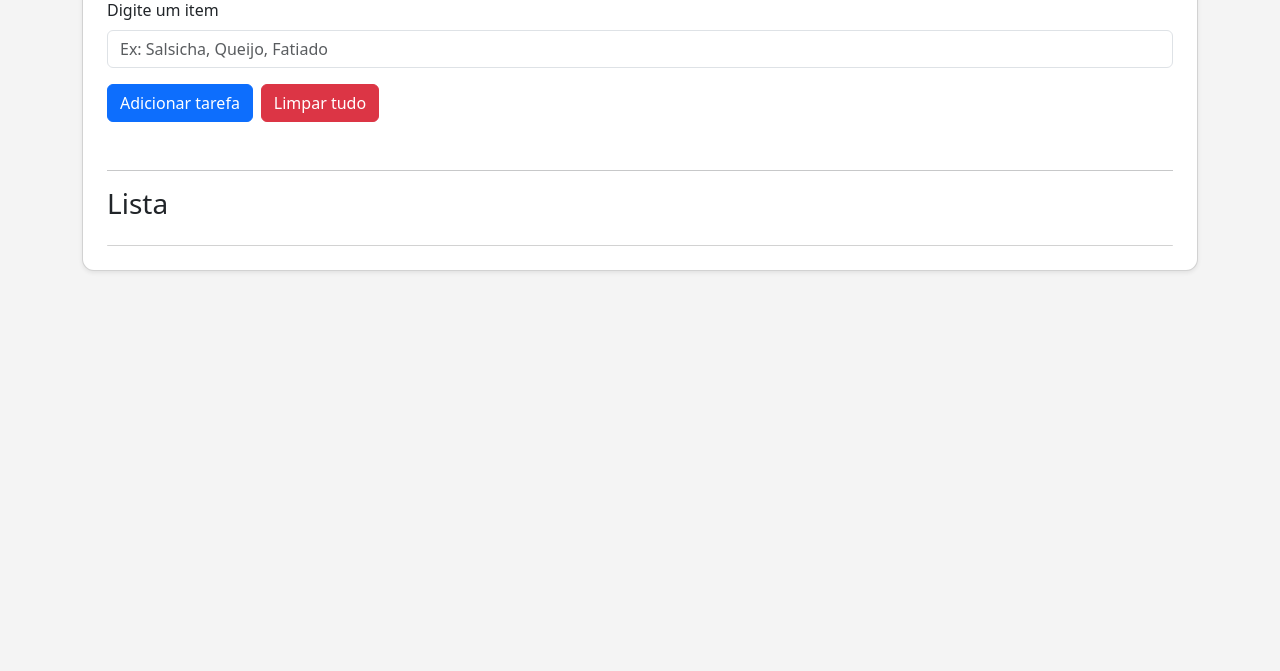
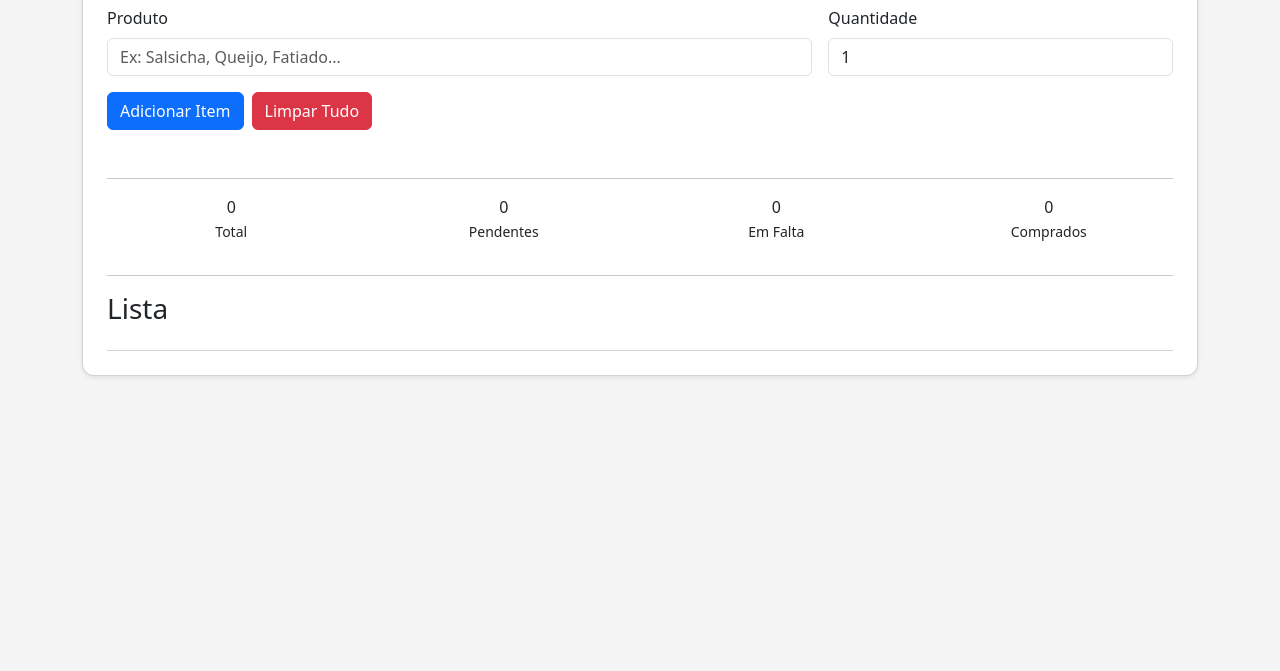
Before and after one commit to wilsonmesquutaa-source/Lista-de-tarefas-PH, a plain HTML site: page index.html in a window 1280 px wide. Shown: the part 129-800 px from the top of the page. Drawn offline with nearby package versions, Linux system fonts and the light colour scheme.

Commit message:
Update index.html

```diff
--- a/index.html
+++ b/index.html
@@ -4,58 +4,115 @@
 <meta charset="utf-8">
 <meta name="viewport" content="width=device-width, initial-scale=1">
 
-  <title>Lista com localStorage e JSON</title>
+<title>Lista de Compras</title>
 
 <link rel="manifest" href="manifest.json">
 <meta name="theme-color" content="#0d6efd">
+
 <link href="https://cdn.jsdelivr.net/npm/bootstrap@5.3.3/dist/css/bootstrap.min.css" rel="stylesheet">
 <link rel="stylesheet" href="assets/css/style.css">
 </head>
 
 <body>
 
-
-
 <main class="container my-5">
 
-    <section class="card p-4 shadow-sm">
+<div class="card p-4 shadow-sm">
 
-      <h2 class="mb-3">Lista do que comprar</h2>
+<h2 class="mb-4">🛒 Lista de Compras</h2>
 
-      <div class="mb-3">
-        <label for="inputTarefa" class="form-label">Digite um item</label>
+<div class="row g-3">
+
+<div class="col-md-8">
+<label class="form-label">Produto</label>
 <input
 type="text"
 id="inputTarefa"
 class="form-control"
-          placeholder="Ex: Salsicha, Queijo, Fatiado"
+placeholder="Ex: Salsicha, Queijo, Fatiado..."
 >
 </div>
 
-      <div class="d-flex gap-2 flex-wrap">
+<div class="col-md-4">
+<label class="form-label">Quantidade</label>
+<input
+type="number"
+id="inputQuantidade"
+class="form-control"
+placeholder="1"
+min="1"
+value="1"
+>
+</div>
+
+</div>
+
+<div class="d-flex gap-2 flex-wrap mt-3">
+
 <button id="btnAdicionar" class="btn btn-primary">
-          Adicionar tarefa
+Adicionar Item
 </button>
 
 <button id="btnLimparTudo" class="btn btn-danger">
-          Limpar tudo
+Limpar Tudo
 </button>
+
+<button
+id="btnRestaurar"
+class="btn btn-secondary d-none"
+>
+↩ Restaurar Lista
+</button>
+
 </div>
 
 <p id="mensagem" class="mt-3 fw-bold"></p>
 
 <hr>
 
+<div class="row text-center mb-3">
+
+<div class="col-6 col-md-3">
+<div class="contador-card">
+<div id="totalItens">0</div>
+<small>Total</small>
+</div>
+</div>
+
+<div class="col-6 col-md-3">
+<div class="contador-card">
+<div id="totalPendentes">0</div>
+<small>Pendentes</small>
+</div>
+</div>
+
+<div class="col-6 col-md-3 mt-3 mt-md-0">
+<div class="contador-card">
+<div id="totalFalta">0</div>
+<small>Em Falta</small>
+</div>
+</div>
+
+<div class="col-6 col-md-3 mt-3 mt-md-0">
+<div class="contador-card">
+<div id="totalConcluidas">0</div>
+<small>Comprados</small>
+</div>
+</div>
+
+</div>
+
+<hr>
+
 <h3>Lista</h3>
 
-      <ul id="listaTarefas" class="list-group mt-3">
-        <!-- As tarefas serão adicionadas pelo JavaScript -->
-      </ul>
+<ul id="listaTarefas" class="list-group mt-3"></ul>
 
-    </section>
+</div>
 
 </main>
 
 <script src="assets/js/script.js"></script>
+
 </body>
 </html>
```
Lines whose indentation alone changed are shown as unchanged.
